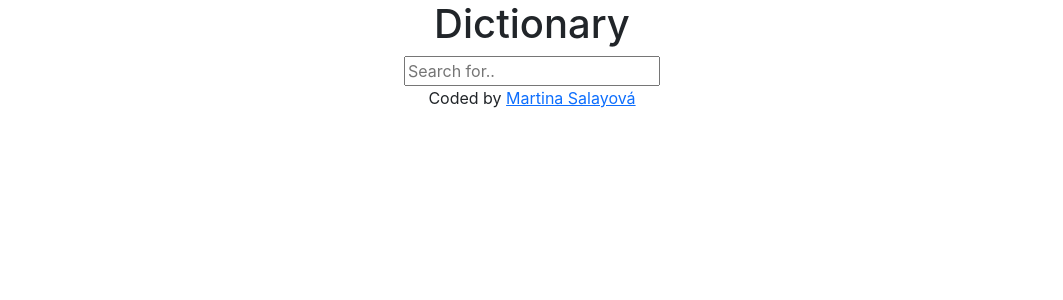
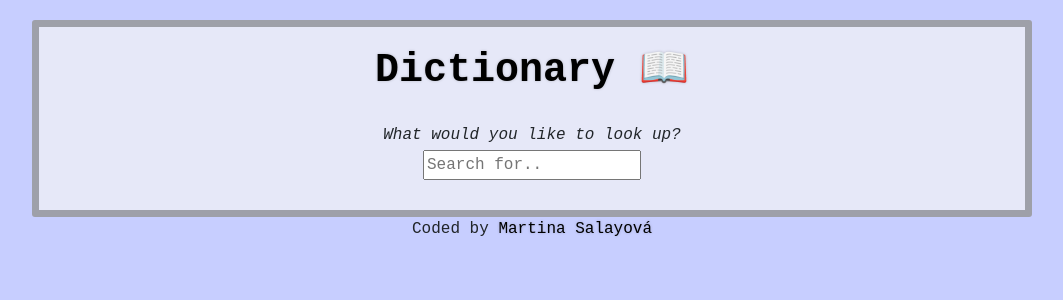
Before and after one commit to martinasalayova/dictionary-app, a React (Create React App) app: page / in a window 1280 px wide. Shown: the top 300 px of the page, without its empty margins (108-1171 px from the left). Built offline with nearby package versions, Linux system fonts and the light colour scheme; the HTML template or start-up script is replaced by a standard one.

Commit message:
Added API for the photos and finished CSS

```diff
--- a/src/App.css
+++ b/src/App.css
@@ -1,38 +1,29 @@
 .App {
   text-align: center;
+  font-family: monospace;
+  max-width: 1000px;
+  margin: 0 auto;
 }
 
-.App-logo {
-  height: 40vmin;
-  pointer-events: none;
+a {
+  text-decoration: none;
+  color: black;
+  text-shadow: 0 0 3px #04050533;
 }
 
-@media (prefers-reduced-motion: no-preference) {
-  .App-logo {
-    animation: App-logo-spin infinite 20s linear;
-  }
+body {
+  background-color: #c7ceff;
 }
 
-.App-header {
-  background-color: #282c34;
-  min-height: 100vh;
-  display: flex;
-  flex-direction: column;
-  align-items: center;
-  justify-content: center;
-  font-size: calc(10px + 2vmin);
-  color: white;
+.container {
+  margin-top: 20px;
+  background-color: rgba(244, 244, 245, 0.7);
+  border: 7px solid #11101056;
+  border-radius: 3px;
 }
 
-.App-link {
-  color: #61dafb;
+.App h1 {
+  font-weight: bold;
+  padding-bottom: 20px;
+  padding-top: 20px;
 }
-
-@keyframes App-logo-spin {
-  from {
-    transform: rotate(0deg);
-  }
-  to {
-    transform: rotate(360deg);
-  }
-}
--- a/src/App.js
+++ b/src/App.js
@@ -6,16 +6,21 @@ function App() {
     <div className="App">
       <div className="container">
         <header>
-          <h1>Dictionary</h1>
+          <a href="/" rel="noreferer">
+            <h1>Dictionary 📖</h1>
+          </a>
         </header>
         <Dictionary />
-        <footer>
-          Coded by{" "}
-          <a href="https://github.com/martinasalayova/dictionary-app">
-            Martina Salayová
-          </a>
-        </footer>
       </div>
+      <footer>
+        Coded by{" "}
+        <a
+          href="https://github.com/martinasalayova/dictionary-app"
+          rel="noreferer"
+        >
+          Martina Salayová
+        </a>
+      </footer>
     </div>
   );
 }
--- a/src/Dictionary.css
+++ b/src/Dictionary.css
@@ -0,0 +1,8 @@
+.Dictionary p {
+  margin-bottom: 3px;
+  font-style: italic;
+}
+
+.Dictionary form {
+  padding-bottom: 30px;
+}
--- a/src/Dictionary.js
+++ b/src/Dictionary.js
@@ -2,10 +2,12 @@ import React, { useState } from "react";
 import "./Dictionary.css";
 import axios from "axios";
 import Results from "./Results";
+import Photos from "./Photos";
 
 export default function Dictionary() {
   const [keyword, setKeyword] = useState("");
   const [results, setResults] = useState(null);
+  const [photo, setPhoto] = useState(null);
 
   function Search(event) {
     event.preventDefault();
@@ -13,10 +15,18 @@ export default function Dictionary() {
     let word = `${keyword}`;
     let apiUrl = `https://api.shecodes.io/dictionary/v1/define?word=${word}&key=${key}`;
     axios.get(apiUrl).then(handleResponse);
+
+    const imgKey = "47o34b3647d947a0ede6tfa4933e309a";
+    const imgUrl = `https://api.shecodes.io/images/v1/search?query=${word}&key=${imgKey}`;
+    axios.get(imgUrl).then(handleImgResponse);
   }
 
   function handleResponse(response) {
     setResults(response.data);
+  }
+
+  function handleImgResponse(response) {
+    setPhoto(response.data.photos);
   }
 
   function handleKeywordChange(event) {
@@ -25,6 +35,7 @@ export default function Dictionary() {
 
   return (
     <div className="Dictionary">
+      <p>What would you like to look up?</p>
       <form onSubmit={Search}>
         <input
           type="search"
@@ -32,6 +43,7 @@ export default function Dictionary() {
           onChange={handleKeywordChange}
         ></input>
       </form>
+      <Photos photo={photo} />
       <Results results={results} />
     </div>
   );
--- /dev/null
+++ b/src/Meaning.css
@@ -0,0 +1,21 @@
+.Meaning section {
+  padding: 20px;
+  border: 0.5px solid black;
+  margin: 20px auto;
+  border-radius: 10px;
+  max-width: 700px;
+  display: block;
+  text-align: center;
+}
+
+.Meaning h5 {
+  font-size: 25px;
+  font-weight: bolder;
+  text-transform: capitalize;
+  opacity: 0.7;
+}
+
+.Meaning h6 {
+  font-weight: bolder;
+  font-size: 18px;
+}
--- a/src/Meaning.js
+++ b/src/Meaning.js
@@ -1,15 +1,18 @@
 import React from "react";
 import Example from "./Example";
 import Synonyms from "./Synonyms";
+import "./Meaning.css";
 
 export default function Meaning(props) {
   return (
     <div className="Meaning">
-      <h5>{props.meaning.partOfSpeech}</h5>
-      <h6>Definition:</h6>
-      <p>{props.meaning.definition}</p>
-      <Example example={props.meaning.example} />
-      <Synonyms synonym={props.meaning.synonyms} />
+      <section className="boxes">
+        <h5>{props.meaning.partOfSpeech}</h5>
+        <h6>Definition:</h6>
+        <p>{props.meaning.definition}</p>
+        <Example example={props.meaning.example} />
+        <Synonyms synonym={props.meaning.synonyms} />
+      </section>
     </div>
   );
 }
--- /dev/null
+++ b/src/Photos.css
@@ -0,0 +1,6 @@
+.Photos img {
+  padding: 12px;
+  border-radius: 15px;
+  width: fit-content;
+  height: fit-content;
+}
--- /dev/null
+++ b/src/Photos.js
@@ -0,0 +1,28 @@
+import React from "react";
+import "./Photos.css";
+
+export default function Photos(props) {
+  if (props.photo) {
+    return (
+      <div className="Photos">
+        <div className="row">
+          {props.photo.map(function (photos, index) {
+            if (index < 4) {
+              return (
+                <div className="col-sm-3" key={index}>
+                  <img
+                    src={photos.src.portrait}
+                    className="img-fluid"
+                    alt=""
+                  ></img>
+                </div>
+              );
+            } else {
+              return null;
+            }
+          })}
+        </div>
+      </div>
+    );
+  }
+}
--- /dev/null
+++ b/src/Results.css
@@ -0,0 +1,10 @@
+.Results h2 {
+  font-weight: bold;
+  text-shadow: 0 0 3px #3a96dd;
+  font-size: 42px;
+}
+
+.Results .phonetic {
+  font-size: 25px;
+  opacity: 0.7;
+}
--- a/src/Results.js
+++ b/src/Results.js
@@ -1,12 +1,17 @@
 import React from "react";
 import Meaning from "./Meaning";
+import "./Results.css";
 
 export default function Results(props) {
   if (props.results) {
     return (
       <div className="Results">
-        <h2>{props.results.word}</h2>
-        <p>{props.results.phonetic}</p>
+        <span>
+          <h2>{props.results.word}</h2>
+
+          <p className="phonetic">{props.results.phonetic}</p>
+        </span>
+
         {props.results.meanings.map(function (meaning, index) {
           return (
             <div key={index}>
--- /dev/null
+++ b/src/Synonyms.css
@@ -0,0 +1,6 @@
+.Synonyms li {
+  list-style: none;
+  display: inline;
+  padding-right: 30px;
+  font-style: italic;
+}
--- a/src/Synonyms.js
+++ b/src/Synonyms.js
@@ -1,10 +1,11 @@
 import React from "react";
+import "./Synonyms.css";
 
 export default function Synonyms(props) {
   if (props.synonym) {
     return (
       <div className="Synonyms">
-        <h6>Synonyms</h6>
+        <h6>Synonyms:</h6>
         <ul>
           {props.synonym.map(function (synonym, index) {
             return <li key={index}>{synonym}</li>;
```
